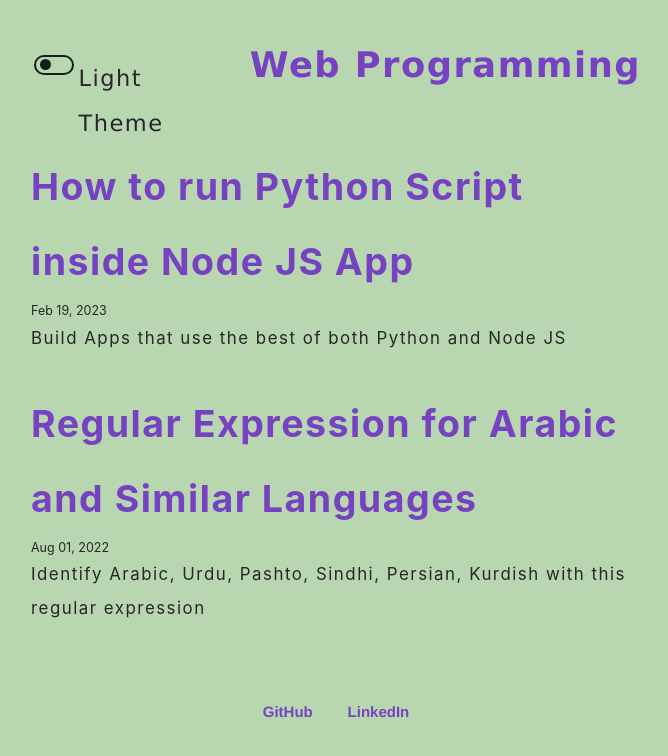
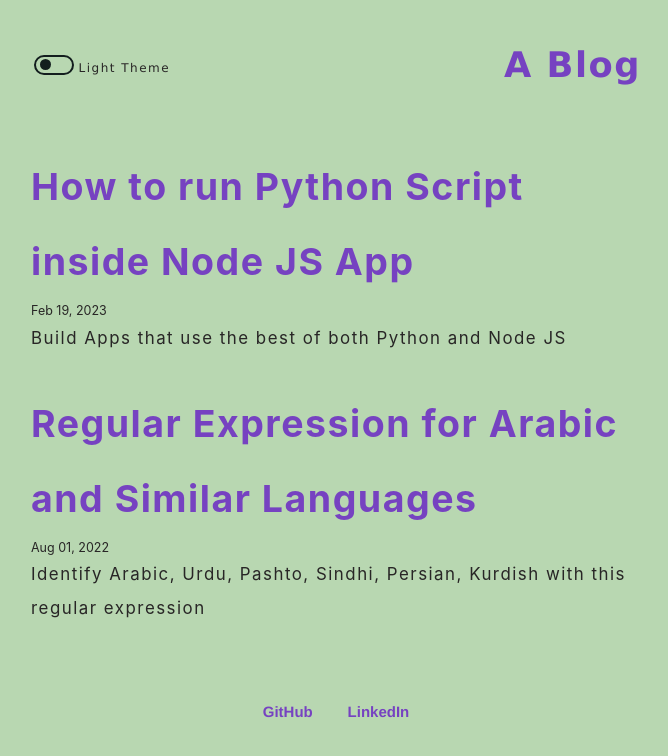
Before and after one commit to Kashaan-M/blog, an Eleventy site: page index.html in a window 1280 px wide. Shown: the whole page, without its empty margins (304-972 px from the left). Built offline with nearby package versions, Linux system fonts and the light colour scheme; Eleventy itself is replaced by a stand-in of ours; files that its build step writes are made by us from their sources.

Commit message:
updated heading

```diff
--- a/_includes/layouts/base.html
+++ b/_includes/layouts/base.html
@@ -41,12 +41,12 @@
       <div id="theme-button">
         <input type="checkbox" name="power" id="power" />
         <label for="power">
-          <span class="on">Dark Theme</span>
-          <span class="off">Light Theme</span>
+          <span class="on" style="font-size: 0.8rem">Dark Theme</span>
+          <span class="off" style="font-size: 0.8rem">Light Theme</span>
         </label>
       </div>
       <h3>
-        <a href="https://kashaan-m.github.io/blog">Web Programming</a>
+        <a href="https://kashaan-m.github.io/blog">A Blog</a>
       </h3>
     </header>
     <main>
```
Also changed, not shown: _includes/layouts/base2.html (+3 -3 lines).
